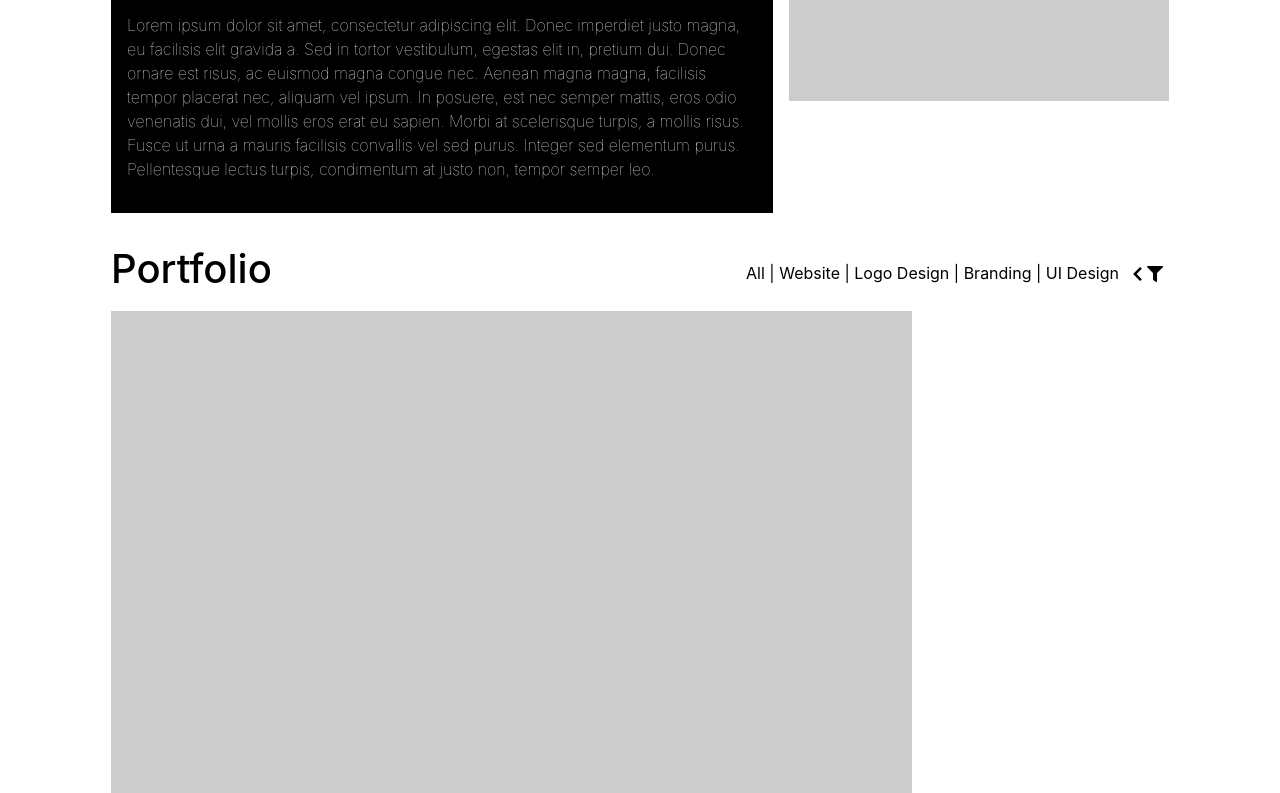
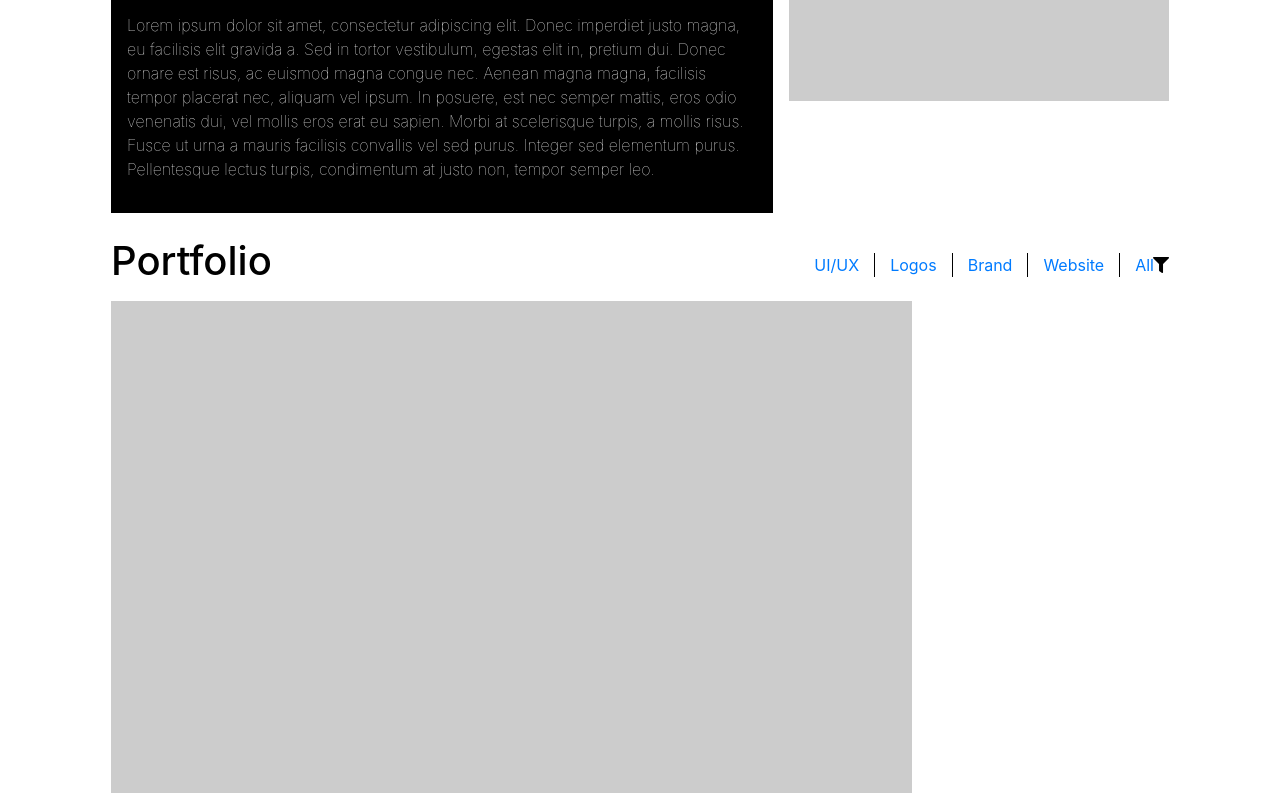
Before and after one commit to al33027/TestProject, a plain HTML site: page index.html in a window 1280 px wide. Shown: the part 1115-1908 px from the top of the page. Drawn offline with nearby package versions, Linux system fonts and the light colour scheme; placeholder pictures from the web are drawn by us.

Commit message:
02/20/19 - Alejandro

```diff
--- a/index.html
+++ b/index.html
@@ -30,7 +30,7 @@
           <span id="bar-menu" class="bar"></span>
         </button>
         <div class="menu-table" id="menu-list">
-            &nbsp;
+          &nbsp;
         </div>
         <div class="logo-icon float-right">
           <i class="fab fa-wordpress"></i>
@@ -45,7 +45,7 @@
         </section>
         <section class="service-options">
           <div class="container-fluid">
-            <div class="d-flex flex-row bd-highlight mb-2 pb-3">
+            <div class="d-flex flex-row bd-highlight pb-3">
               <div class="p-3 w-75 flex-md-grow-1 flex-fill align-content-stretch bd-highlight text-left p1-text">
                 <h1>Lorem Ipsum is simply</h1>
                 <p>Lorem ipsum dolor sit amet, consectetur adipiscing elit. Donec imperdiet justo magna, eu facilisis elit gravida a. Sed in tortor vestibulum, egestas elit in, pretium dui. Donec ornare est risus, ac euismod magna congue nec. Aenean magna magna, facilisis tempor placerat nec, aliquam vel ipsum. In posuere, est nec semper mattis, eros odio venenatis dui, vel mollis eros erat eu sapien. Morbi at scelerisque turpis, a mollis risus. Fusce ut urna a mauris facilisis convallis vel sed purus. Integer sed elementum purus. Pellentesque lectus turpis, condimentum at justo non, tempor semper leo. Quisque interdum iaculis magna, tempus dignissim mi mattis ornare. Ut et ligula commodo risus rhoncus tempus sed eget erat. Aenean quis felis erat. Mauris sed odio vel ex varius aliquam eu quis neque. Mauris est diam, mollis at placerat non, lobortis quis felis.</p>
@@ -67,27 +67,20 @@
                   <h1>Portfolio</h1>
                 </div>
                 <div class="col py-4 clearfix">
-                  <button class="float-right" type="button" id="web">
-                    <i class="fas fa-chevron-left"></i>
-                    <i class="fas fa-filter"></i>
-                  </button>
-                  <ul>
-                    <li>
-                      <a href="#" name="Website">All |</a>
-                    </li>
-                    <li>
-                      <a href="#" name="Website">Website |</a>
-                    </li>
-                    <li>
-                      <a href="#" name="Logo Design">Logo Design |</a>
-                    </li>
-                    <li>
-                      <a href="#" name="Website">Branding |</a>
-                    </li>
-                    <li>
-                      <a href="#" name="Website">UI Design</a>
-                    </li>
-                  </ul>
+                  <nav class="filter-nav">
+                    <div class="menu-list">
+                      <ul>
+                        <li><a href="#">All</a></li>
+                        <li><a href="#">Website</a></li>
+                        <li><a href="#">Brand</a></li>
+                        <li><a href="#">Logos</a></li>
+                        <li><a href="#">UI/UX</a></li>
+                      </ul>
+                    </div>
+                    <button id="filter-trigger" type="button">
+                        <i class="fas fa-filter"></i>
+                    </button>
+                  </nav>
                 </div>
               </div>
               <div id="container-mixup">
--- a/js/site.js
+++ b/js/site.js
@@ -10,12 +10,6 @@ function tileBox(){
     for ( let i = 0; i < 18; i++ ){
         boxTiles.innerHTML += '<a href="#"><div id="tile-image" class="p-3 bd-highlight tile"></div></a>';
     };
-
-    function loadImage(){
-        tileImage = "img/";
-
-
-    }
 }
 
 window.onload = tileBox();
@@ -25,6 +19,12 @@ $(document).ready(function(){
     $('#menu-button').click(function (event) {
         $('#menu-button').toggleClass('active');
         $('#menu-list').toggleClass('open');
+        $('#filterSlide').toggleClass('slide');
+        event.stopPropagation();
+    });
+
+    $('#filterSlide').click(function (event) {
+        $('#filterSlide').toggleClass('slide');
         event.stopPropagation();
     });
 });
--- a/less/site.less
+++ b/less/site.less
@@ -1,19 +1,22 @@
-*{
+* {
   outline: none;
 }
 
-html,body{
+body,
+html {
   min-height: 100vh;
   width: 100%;
   display: block;
   background-color: #ffffff;
 }
 
-h1, h2, h3 {
+h1,
+h2,
+h3 {
   color: #000000;
 }
 
-.top-banner{
+.top-banner {
   background-color: #000000;
   min-height: 100vh;
   display: block;
@@ -27,7 +30,7 @@ nav button {
   cursor: pointer;
   position: relative;
   width: 35px;
-    height:45px;
+  height: 45px;
   z-index: 1;
 }
 
@@ -45,20 +48,20 @@ nav button .bar {
   box-shadow: 0 2px 3px rgba(0, 0, 0, 0.3);
   left: 0;
   right: 0;
-    transition: .3s;
+  transition: 0.3s;
 }
 
-nav button .bar:before,
-nav button .bar:after {
-    content: '';
+nav button .bar:after,
+nav button .bar:before {
+  content: "";
   position: absolute;
   display: block;
   height: 5px;
   width: 35px;
   background-color: #555;
   margin-bottom: 5px;
-    box-shadow: 0 2px 3px rgba(0,0,0,.3);
-    transition: .3s;
+  box-shadow: 0 2px 3px rgba(0, 0, 0, 0.3);
+  transition: 0.3s;
 }
 
 nav button .bar:before {
@@ -72,12 +75,15 @@ nav .menu-table {
   display: block;
   position: absolute;
   top: 0;
-    left: -500px;
+  left: -1500px;
   z-index: 0;
   background-color: #eee;
-    width: 15vw;
+  width: 60vw;
+  max-width: 50vw;
   height: 100vh;
-    transition: .3s;
+  transition: 0.3s;
+  -webkit-clip-path: polygon(0 0, 35% 0, 80% 100%, 0% 100%);
+  clip-path: polygon(0 0, 35% 0, 80% 100%, 0% 100%);
 }
 
 .menu-table.open {
@@ -85,18 +91,18 @@ nav .menu-table {
 }
 
 #menu-button.active .bar {
-    background: rgba(0,0,0,0);
-    box-shadow: 0 2px 3px rgba(0,0,0,0);
+  background: rgba(0, 0, 0, 0);
+  box-shadow: 0 2px 3px rgba(0, 0, 0, 0);
 }
 
 #menu-button.active .bar:before {
   top: 0;
-    transform: rotate(45deg)
+  transform: rotate(45deg);
 }
 
 #menu-button.active .bar:after {
   top: 0;
-    transform: rotate(135deg)
+  transform: rotate(135deg);
 }
 
 nav .logo-icon {
@@ -125,32 +131,54 @@ nav .logo-icon {
   font-weight: 100;
 }
 
-.portfolio-mix button{
-    background-color: transparent;
-    border: none;
-    cursor: pointer;
-}
-
-.portfolio-mix ul{
-    list-style: none;
-    margin: 0;
-    padding: 0;
-    position: absolute;
-    right: 65px;
-}
-
-.portfolio-mix ul li{
-    display: inline-block;
+.portfolio-mix h1 {
     margin: 0;
     padding: 0;
 }
 
-.portfolio-mix ul li a{
-    color: #000000;
+.portfolio-mix button {
+    display: inline-block;
+    background-color: transparent;
+    border: none;
+    cursor: pointer;
+    padding: 0;
+    width: auto;
+    height: auto;
+    float: right;
 }
 
-.portfolio-mix ul li a:hover{
-    text-decoration: none;
+.portfolio-mix .filter-nav {
+    position: relative;
+    box-sizing: border-box;
+    display: block;
+    overflow: hidden;
+}
+
+.portfolio-mix .menu-list {
+  display: inline-block;
+  margin: 0;
+  padding: 0;
+  box-sizing: border-box;
+  position: absolute;
+  overflow: hidden;
+  right: 0;
+}
+
+.portfolio-mix .menu-list ul {
+    list-style: none;
+    margin: 0;
+    padding: 0;
+}
+
+.portfolio-mix .menu-list ul li {
+    display: inline-block;
+    float: right;
+    padding: 0 15px;
+    border-right: thin solid #000;
+}
+
+.portfolio-mix .menu-list ul li:first-child {
+    border-right: none;
 }
 
 .tile {
@@ -163,7 +191,7 @@ nav .logo-icon {
   background-color: #555555;
 }
 
-.bannerMid{
+.bannerMid {
   width: 100%;
   background-color: #ccc;
   display: block;
@@ -171,7 +199,7 @@ position: relative;
   padding: 125px 0;
 }
 
-.bannerMid h1{
+.bannerMid h1 {
   margin: 0;
   padding: 0;
 }
@@ -196,8 +224,8 @@ footer .social h6 {
 
 footer .social {
   position: fixed;
-    bottom: 25px;
-    right: 30px;
+  bottom: 105px;
+  right: 1.5%;
 }
 
 footer .social ul {
```
Also changed, not shown: less/site.css. Lines whose indentation alone changed are shown as unchanged.
